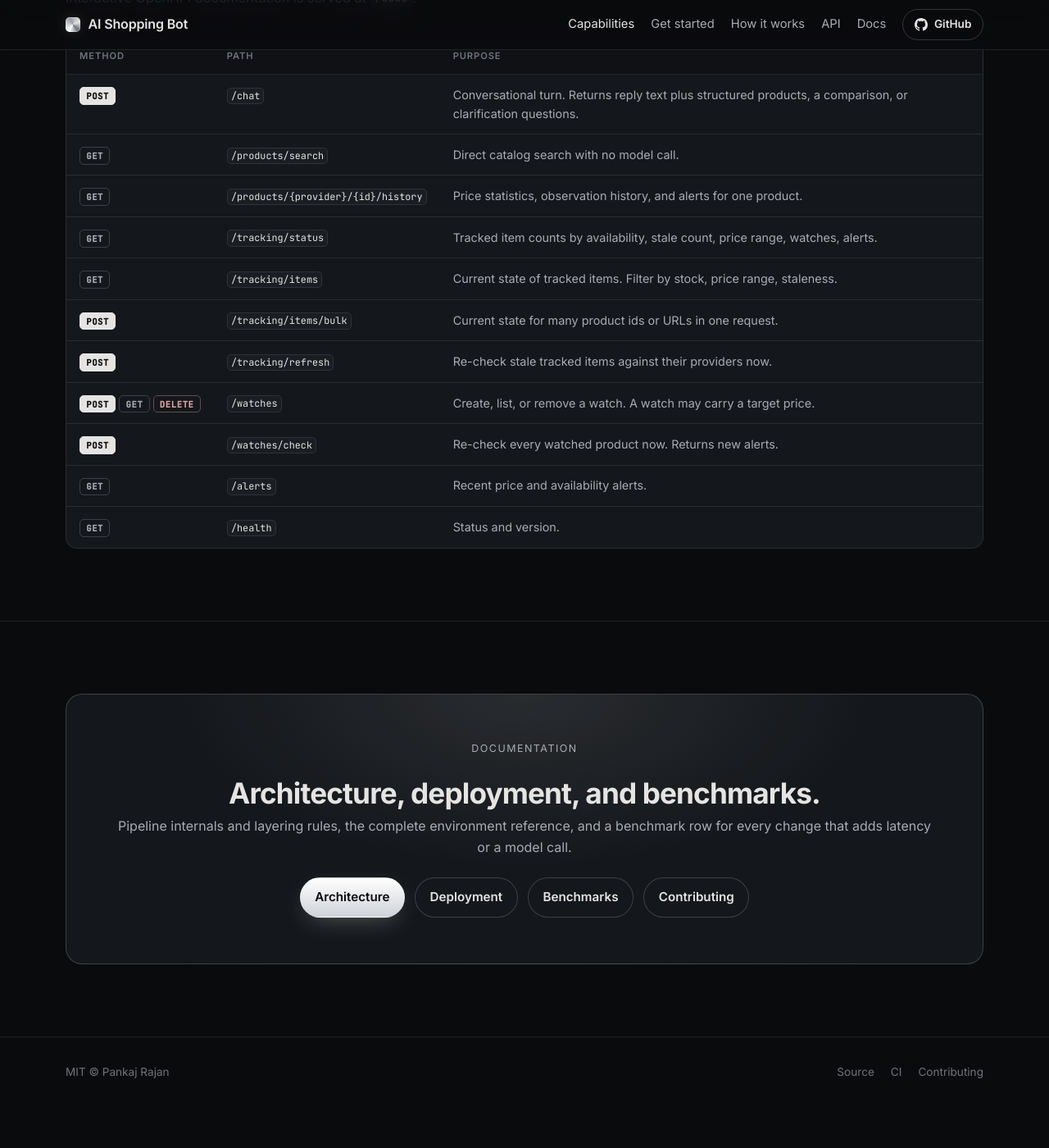
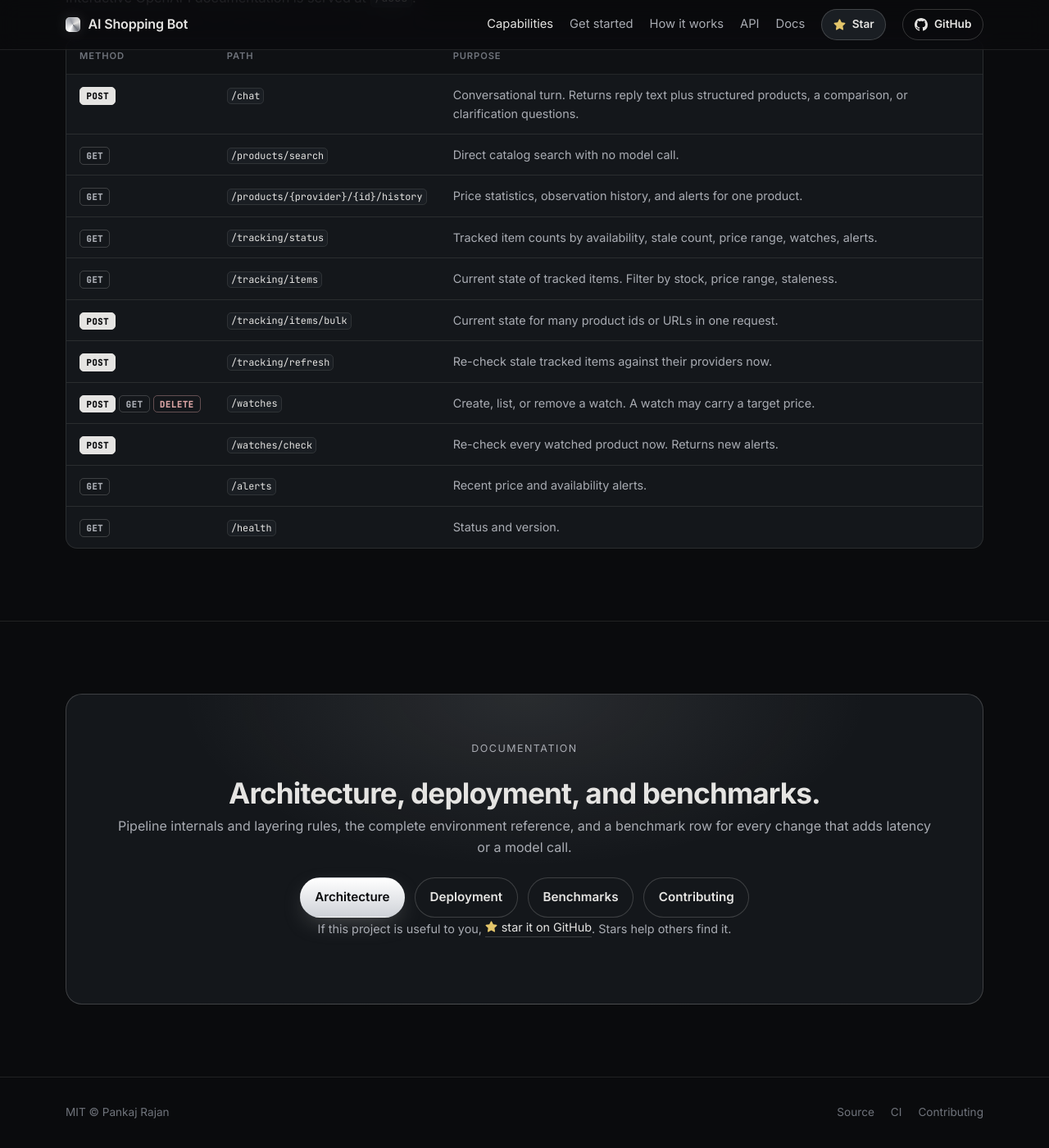
Before and after one commit to pnrajan/ai-shopping-bot, a Jekyll site: the page built from docs/index.html, in a window 1280 px wide and 1400 px high, scrolled down 5801 px. Shown: the whole window at 82% size. Built offline with Jekyll 4.4.1, drawn with Linux system fonts in a browser that asks for light colours; comment, search, counter and statistics services are not loaded; before the commit the page ends 7152 px from its top, so only the background shows below that.

Commit message:
docs(site): star button with live count in nav and closing CTA

```diff
--- a/docs/_layouts/default.html
+++ b/docs/_layouts/default.html
@@ -25,6 +25,11 @@
         <a href="{{ '/#how-it-works' | relative_url }}">How it works</a>
         <a href="{{ '/#api' | relative_url }}">API</a>
         <a href="{{ '/ARCHITECTURE.html' | relative_url }}">Docs</a>
+        <a class="btn btn--star btn--sm" href="https://github.com/{{ site.repository }}" rel="noopener" title="Star this repository on GitHub" data-star>
+          <svg width="15" height="15" viewBox="0 0 16 16" aria-hidden="true"><path fill="currentColor" d="M8 .25a.75.75 0 0 1 .673.418l1.882 3.815 4.21.612a.75.75 0 0 1 .416 1.279l-3.046 2.97.719 4.192a.75.75 0 0 1-1.088.791L8 12.347l-3.766 1.98a.75.75 0 0 1-1.088-.79l.72-4.194L.818 6.374a.75.75 0 0 1 .416-1.28l4.21-.611L7.327.668A.75.75 0 0 1 8 .25z"/></svg>
+          Star
+          <span class="star__count" data-star-count hidden>–</span>
+        </a>
         <a class="btn btn--ghost btn--sm" href="https://github.com/{{ site.repository }}" rel="noopener">
           <svg width="16" height="16" viewBox="0 0 16 16" aria-hidden="true"><path fill="currentColor" d="M8 0C3.58 0 0 3.58 0 8c0 3.54 2.29 6.53 5.47 7.59.4.07.55-.17.55-.38 0-.19-.01-.82-.01-1.49-2.01.37-2.53-.49-2.69-.94-.09-.23-.48-.94-.82-1.13-.28-.15-.68-.52-.01-.53.63-.01 1.08.58 1.23.82.72 1.21 1.87.87 2.33.66.07-.52.28-.87.51-1.07-1.78-.2-3.64-.89-3.64-3.95 0-.87.31-1.59.82-2.15-.08-.2-.36-1.02.08-2.12 0 0 .67-.21 2.2.82.64-.18 1.32-.27 2-.27.68 0 1.36.09 2 .27 1.53-1.04 2.2-.82 2.2-.82.44 1.1.16 1.92.08 2.12.51.56.82 1.27.82 2.15 0 3.07-1.87 3.75-3.65 3.95.29.25.54.73.54 1.48 0 1.07-.01 1.93-.01 2.2 0 .21.15.46.55.38A8.01 8.01 0 0 0 16 8c0-4.42-3.58-8-8-8z"/></svg>
           GitHub
--- a/docs/assets/css/style.css
+++ b/docs/assets/css/style.css
@@ -308,3 +308,13 @@ select.input { appearance: none; background-image: linear-gradient(45deg, transp
 @media (max-width: 700px) { .apitable thead { display: none; } .apitable td { display: block; padding: .4rem 1rem; } .apitable td:first-child { padding-top: .9rem; } .apitable td:last-child { padding-bottom: .9rem; border-bottom: 1px solid var(--line); } }
 .settings td:nth-child(1), .settings td:nth-child(2) { white-space: nowrap; }
 .settings td:nth-child(3) { color: var(--text-2); }
+
+/* Star */
+.btn--star { background: var(--surface-2); border-color: var(--line-2); }
+.btn--star svg { color: #e3c56a; }
+.star__count { font-family: var(--mono); font-size: .72rem; padding: .05rem .45rem; border-radius: 999px; border: 1px solid var(--line-2); color: var(--text-2); margin-left: .1rem; }
+.star-cta { margin: 1.4rem 0 0; color: var(--text-3); font-size: .9rem; }
+.star-cta a { color: var(--text); display: inline-flex; align-items: center; gap: .3rem; border-bottom: 1px solid var(--line-2); }
+.star-cta a:hover { border-color: var(--text); }
+.star-cta svg { color: #e3c56a; }
+@media (max-width: 820px) { .nav__links .btn--star { display: inline-flex; } }
--- a/docs/assets/js/main.js
+++ b/docs/assets/js/main.js
@@ -27,6 +27,26 @@
     catch { b.textContent = "Select to copy"; }
     setTimeout(() => { b.textContent = "Copy"; b.classList.remove("is-done"); }, 1600);
   }));
+
+  /* ---------- GitHub star count (public API, cached 1h, silent on failure) ---------- */
+  (async () => {
+    const repo = window.SHOPBOT_REPO; if (!repo) return;
+    const KEY = "shopbot:stars:" + repo; const now = Date.now();
+    let stars = null;
+    try { const c = JSON.parse(sessionStorage.getItem(KEY) || "null"); if (c && now - c.t < 3600e3) stars = c.n; } catch {}
+    if (stars === null) {
+      try {
+        const r = await fetch("https://api.github.com/repos/" + repo, { headers: { Accept: "application/vnd.github+json" } });
+        if (!r.ok) return;
+        stars = (await r.json()).stargazers_count;
+        try { sessionStorage.setItem(KEY, JSON.stringify({ t: now, n: stars })); } catch {}
+      } catch { return; }
+    }
+    if (typeof stars !== "number") return;
+    const fmt = stars >= 1000 ? (stars / 1000).toFixed(1).replace(/\.0$/, "") + "k" : String(stars);
+    $$("[data-star-count]").forEach((el) => { el.textContent = fmt; el.hidden = false; });
+    $$("[data-star-count-inline]").forEach((el) => { el.textContent = " (" + stars.toLocaleString() + " so far)"; });
+  })();
 
   /* ---------- Active nav link ---------- */
   const navLinks = $$(".nav__links a[href*='#']");
--- a/docs/index.html
+++ b/docs/index.html
@@ -238,6 +238,7 @@ description: A conversational commerce API that returns a reply and structured p
         <a class="btn" href="{{ '/BENCHMARKS.html' | relative_url }}">Benchmarks</a>
         <a class="btn" href="https://github.com/pnrajan/ai-shopping-bot/blob/main/CONTRIBUTING.md" rel="noopener">Contributing</a>
       </div>
+      <p class="star-cta">If this project is useful to you, <a href="https://github.com/pnrajan/ai-shopping-bot" rel="noopener" data-star><svg width="15" height="15" viewBox="0 0 16 16" aria-hidden="true"><path fill="currentColor" d="M8 .25a.75.75 0 0 1 .673.418l1.882 3.815 4.21.612a.75.75 0 0 1 .416 1.279l-3.046 2.97.719 4.192a.75.75 0 0 1-1.088.791L8 12.347l-3.766 1.98a.75.75 0 0 1-1.088-.79l.72-4.194L.818 6.374a.75.75 0 0 1 .416-1.28l4.21-.611L7.327.668A.75.75 0 0 1 8 .25z"/></svg> star it on GitHub</a><span data-star-count-inline></span>. Stars help others find it.</p>
     </div>
   </div>
 </section>
```
Also changed, not shown: other parts of docs/_layouts/default.html (+1 -0 lines).
